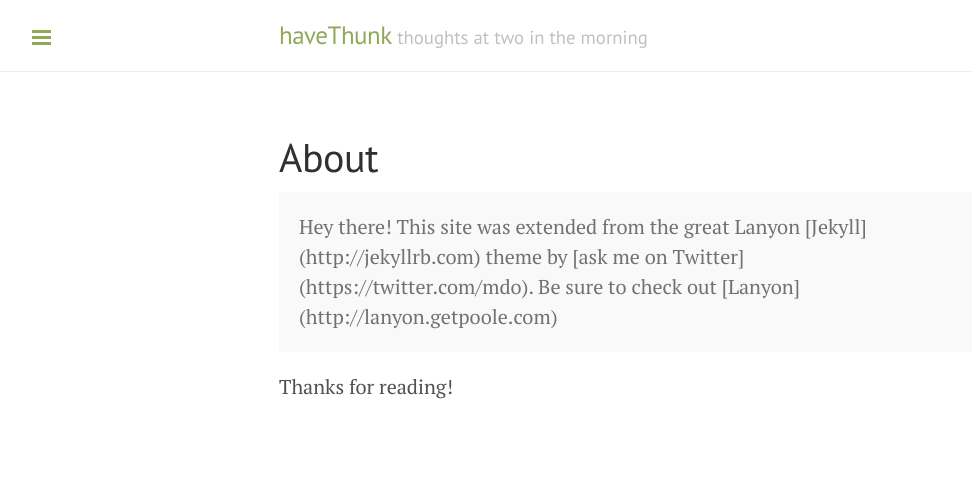
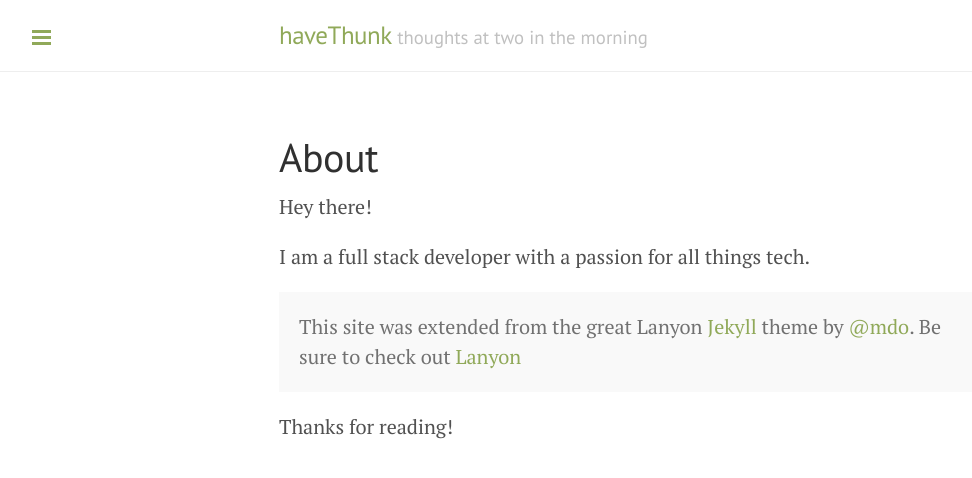
Before and after one commit to joecojabba/joecojabba.github.io, a Jekyll site: the page built from about.md, in a window 1280 px wide. Shown: the top 478 px of the page, without its empty margins (1-973 px from the left). Built offline with Jekyll 4.4.1, drawn with Linux system fonts in a browser that asks for light colours; Markdown is read by kramdown in place of the engine named in the settings.

Commit message:
update about page

```diff
--- a/about.md
+++ b/about.md
@@ -3,9 +3,13 @@ layout: page
 title: About
 ---
 
+Hey there!
+
+I am a full stack developer with a passion for all things tech.
+
 <p class="message">
-  Hey there! This site was extended from the great Lanyon [Jekyll](http://jekyllrb.com) theme by [ask me on Twitter](https://twitter.com/mdo).
-  Be sure to check out [Lanyon](http://lanyon.getpoole.com)
+  This site was extended from the great Lanyon <a href="http://jekyllrb.com">Jekyll</a> theme by <a href="https://twitter.com/mdo">@mdo</a>.
+  Be sure to check out <a href="http://lanyon.getpoole.com">Lanyon</a>
 </p>
 
 Thanks for reading!
```
